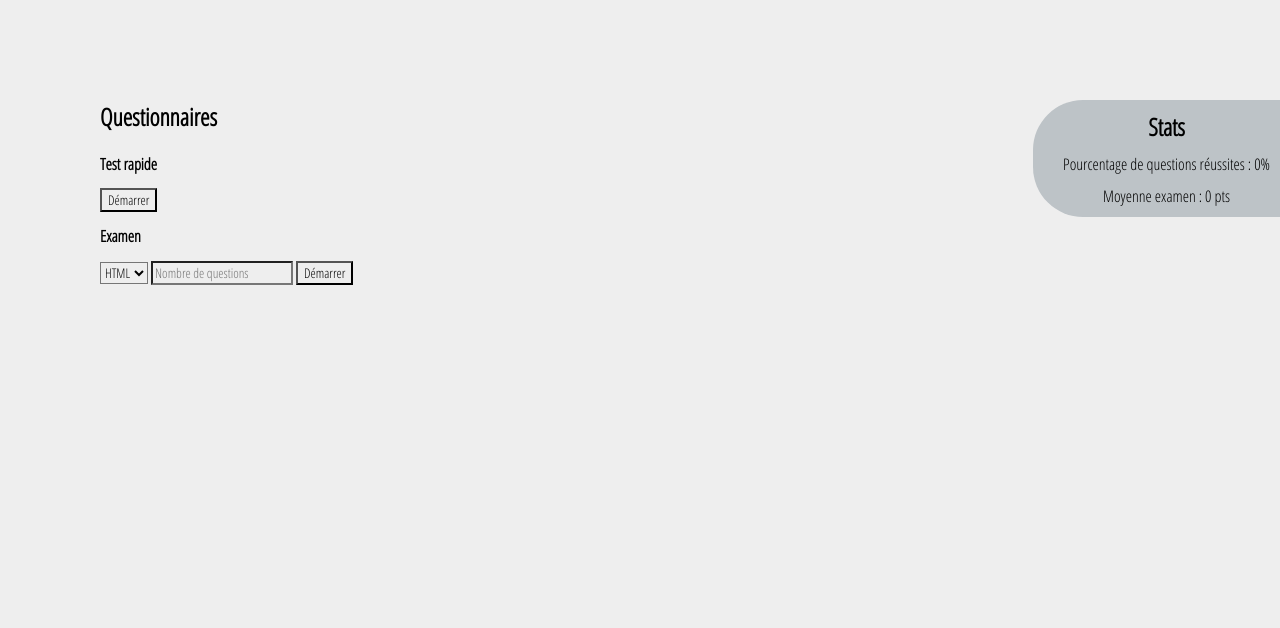
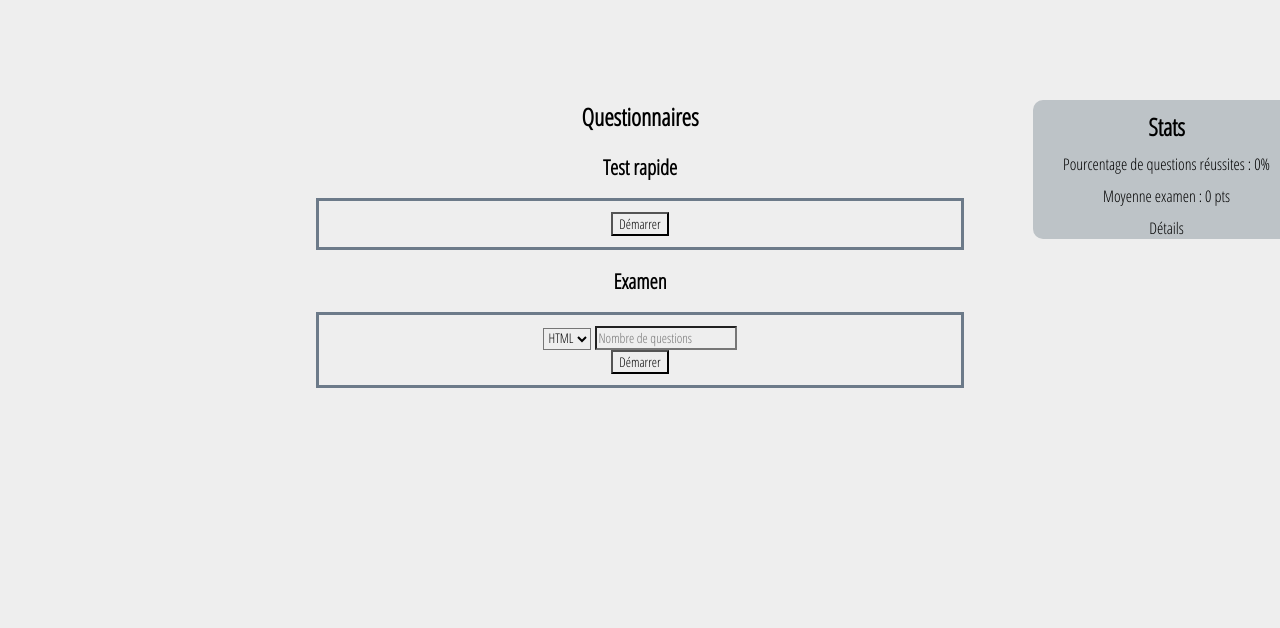
Before and after one commit to CourbeB/LOG4420, a web app: file tableau.html in a window 1280 px wide. Shown: the part 78-706 px from the top of the page. Run offline with its HTML, style and script files only (its server is not run), Linux system fonts and the light colour scheme.

Commit message:
CSS v2
On avance

```diff
--- a/congra.html
+++ b/congra.html
@@ -2,14 +2,16 @@
 <html>
 	<head>
 		<title>Félicitations</title>
+        <link href='http://fonts.googleapis.com/css?family=Open+Sans+Condensed:300' rel='stylesheet' type='text/css'>
 		<meta http-equiv="Content-Type" content="text/html; charset=utf-8"/>
+		<link rel="stylesheet" type="text/css" href="style/style.css">
 	</head>
 
 	<body>
         <header>
-            <img src="img/zone42.png" width="60" height="58">
+            <img src="img/zone42.png" width="60" height="58" style="background-color: rgb(108,122,137);" id="logo">
 			<nav>
-                <ul>
+				<ul class="navigation">
 					<li><a href="index.html">Accueil</a></li>
 					<li><a href="tableau.html">Tableau de bord</a></li>
 					<li><a href="regles.html">Règles</a></li>
--- a/style/style.css
+++ b/style/style.css
@@ -26,7 +26,7 @@
 }
 
 h2{
-	font-size: 100%;
+	font-size: 130%;
 }
 
 a {
@@ -85,25 +85,77 @@
 	padding-left:20px;
 	text-align: center;
 	background-color: rgb(189,195,199);
-	-webkit-border-top-left-radius: 50px;
-	-webkit-border-bottom-left-radius: 50px;
-	-moz-border-radius-topleft: 50px;
-	-moz-border-radius-bottomleft: 50px;
-	border-top-left-radius: 50px;
-	border-bottom-left-radius: 50px;
+	-webkit-border-top-left-radius: 10px;
+	-webkit-border-bottom-left-radius: 10px;
+	-moz-border-radius-topleft: 10px;
+	-moz-border-radius-bottomleft: 10px;
+	border-top-left-radius: 10px;
+	border-bottom-left-radius: 10px;
 }
 
-.stats h1{
+.stats h1, .stats p, .stats a{
 	background-color: rgb(189,195,199);
 	margin: 10px;
 }
 
-.stats p{
-	background-color: rgb(189,195,199);
-	margin: 10px;
+.stats a{
+	font-size: 100%;
 }
+
+.questionnaire{
+	text-align: center;
+}
+
+#test, #exam {
+	margin-left: 20%;
+	margin-right: 20%;
+	padding-top: 1%;
+	padding-bottom: 1%;
+	border-style: solid;
+    border-width: 3px;
+    border-color: rgb(108,122,137);
+}
+
+
 
 /*Page regles*/
 #regle img{
 	float: left;
 }
+
+/*pop-up details
+probleme sans les visibility quand on charge la page, autre solution?
+*/
+
+.classDetails{
+	position: fixed;
+	margin: 0px;
+	top: 0;
+	right: 0;
+	bottom: 0;
+	left: 0;
+	background: rgba(0,0,0,0.5);
+	z-index: 99999;
+	visibility: hidden;
+	opacity:0;
+	-webkit-transition: opacity 400ms ease-in;
+	-moz-transition: opacity 400ms ease-in;
+	transition: opacity 400ms ease-in;
+	pointer-events: none;
+}
+
+.classDetails:target{
+	visibility: visible;
+	opacity: 1;
+	pointer-events:auto;
+}
+
+.classDetails > section {
+	width: 60%;
+	position: relative;
+	top : 50px;
+	margin: 10% auto;
+	padding: 4px 20px 13px 20px;
+	border-radius: 10px;
+	background: rgb(238,238,238);
+}
--- a/tableau.html
+++ b/tableau.html
@@ -19,26 +19,39 @@
             </nav>
         </header>
 
+		<section id="details" class="classDetails">
+        	<section>
+        		<h1>Derniers tests</h1>
+        		<ul>
+      	  			<li>Test du 24/09 : 30/30</li>
+        			<li>Test du 24/09 : 30/30</li>
+        			<li>Test du 24/09 : 30/30</li>
+        		</ul>
+        	</section>
+        </section>
+
 		<section class="stats">
 			<h1>Stats</h1>
 			<p>Pourcentage de questions réussites : 0%</p>
 			<p>Moyenne examen : 0 pts</p>
+			<a href="#details">Détails</a>
         </section>
-		<section>
+
+		<section class="questionnaire">
             <h1>Questionnaires</h1>
             <h2>Test rapide</h2>
-			<form action="questionRapide1.html">
+			<form id="test" action="questionRapide1.html">
                 <button type="submit">Démarrer</button>
 			</form>
 
             <h2>Examen</h2>
-			<form action="questionExamen1.html">
+			<form id="exam" action="questionExamen1.html">
 				<select>
 					<option>HTML</option>
 					<option>CSS</option>
 					<option>JS</option>
 				</select>
-				<input type="text" placeholder="Nombre de questions">
+				<input type="text" placeholder="Nombre de questions"><br/>
 				<button type="submit">Démarrer</button>
 			</form>
         </section>
```
Also changed, not shown: questionExamen1.html (+12 -0 lines), questionExamen2.html (+12 -0 lines), questionRapide1.html (+12 -0 lines), questionRapide2.html (+12 -0 lines). Lines whose indentation alone changed are shown as unchanged.
